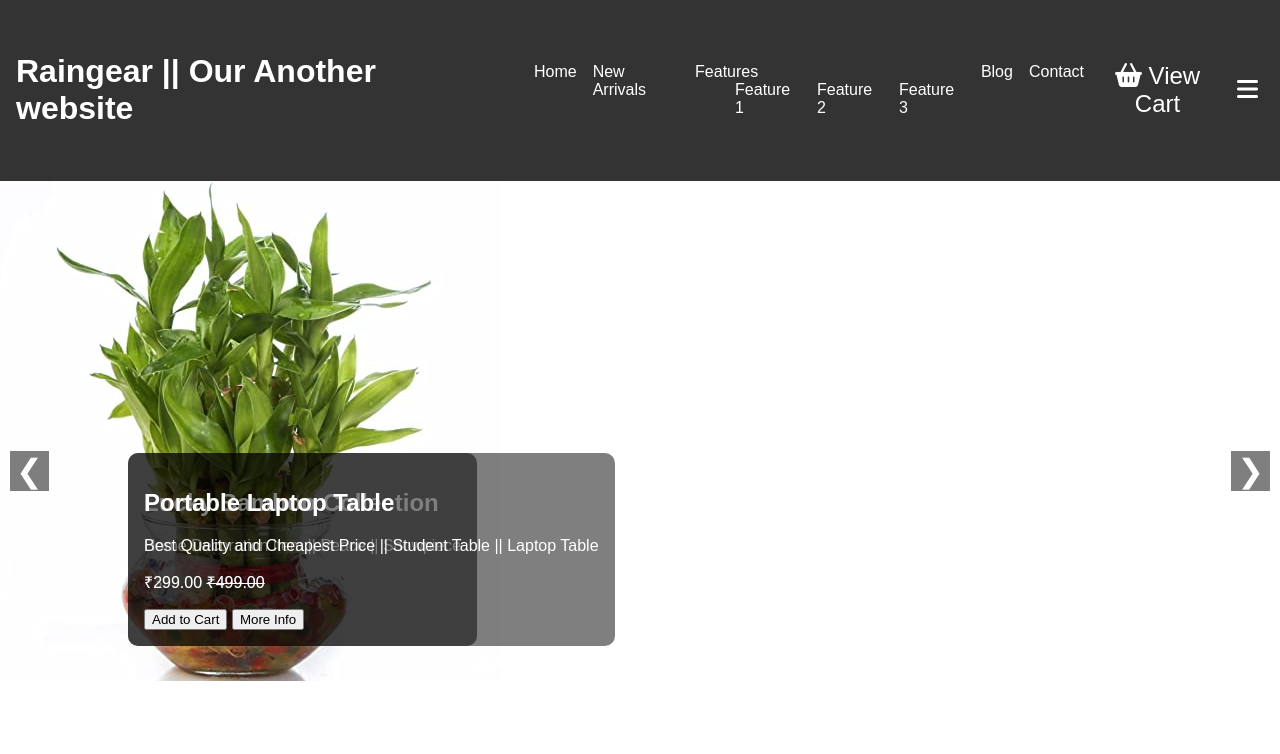
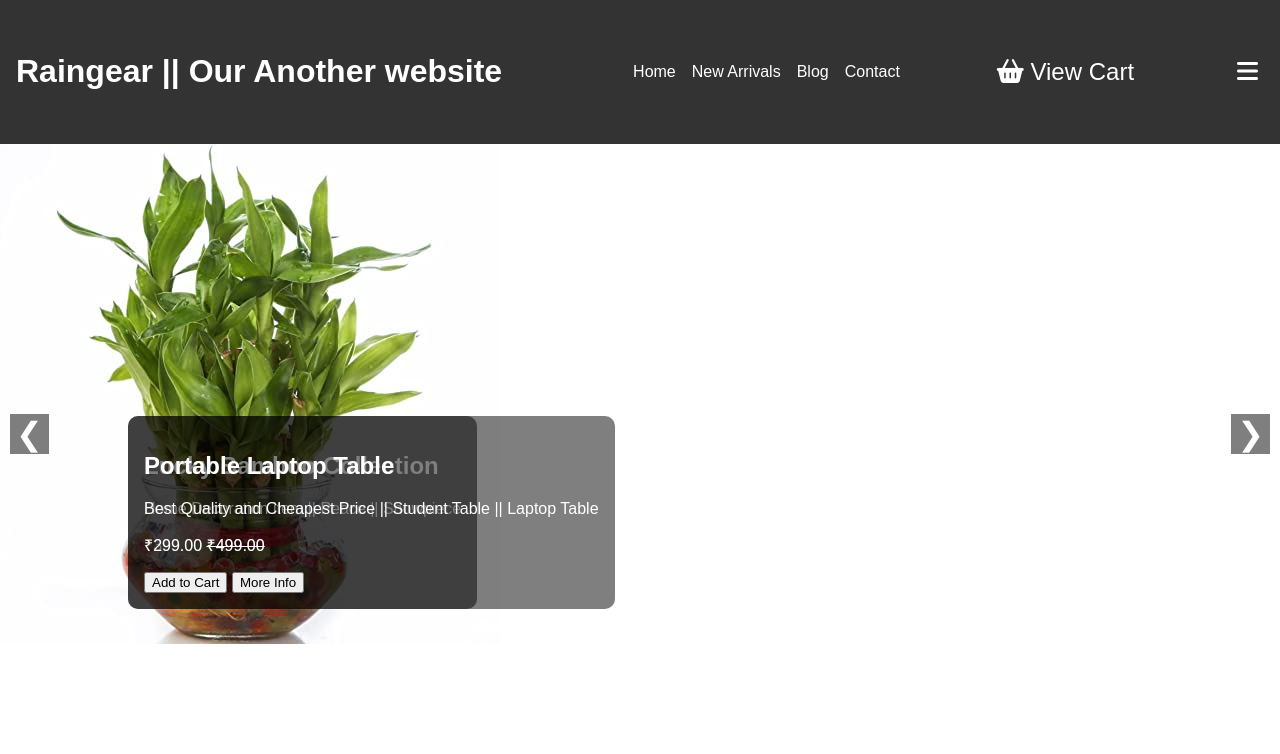
Before and after one commit to PRIYANKOMANNA/raingear, a website: page index.html in a window 1280 px wide. Shown: the top 754 px of the page. Drawn offline with Linux system fonts and the light colour scheme.

Commit message:
Update index.html

```diff
--- a/index.html
+++ b/index.html
@@ -15,13 +15,6 @@
             <ul id="menu">
                 <li><a href="#home">Home</a></li>
                 <li><a href="#new-arrivals">New Arrivals</a></li>
-                <li><a href="#features">Features</a>
-                    <ul class="dropdown">
-                        <li><a href="#feature1">Feature 1</a></li>
-                        <li><a href="#feature2">Feature 2</a></li>
-                        <li><a href="#feature3">Feature 3</a></li>
-                    </ul>
-                </li>
                 <li><a href="#blog">Blog</a></li>
                 <li><a href="#contact">Contact</a></li>
             </ul>
```
